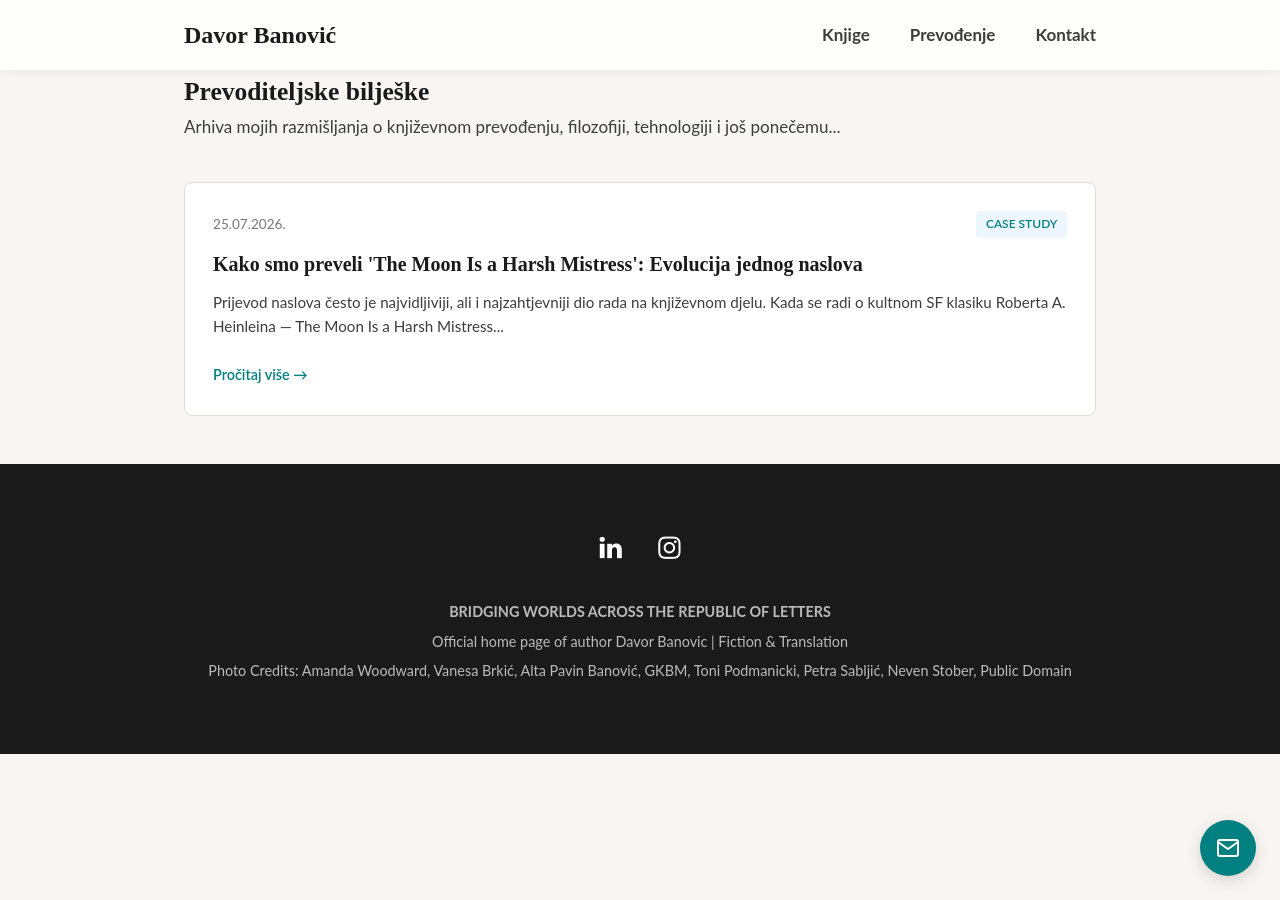
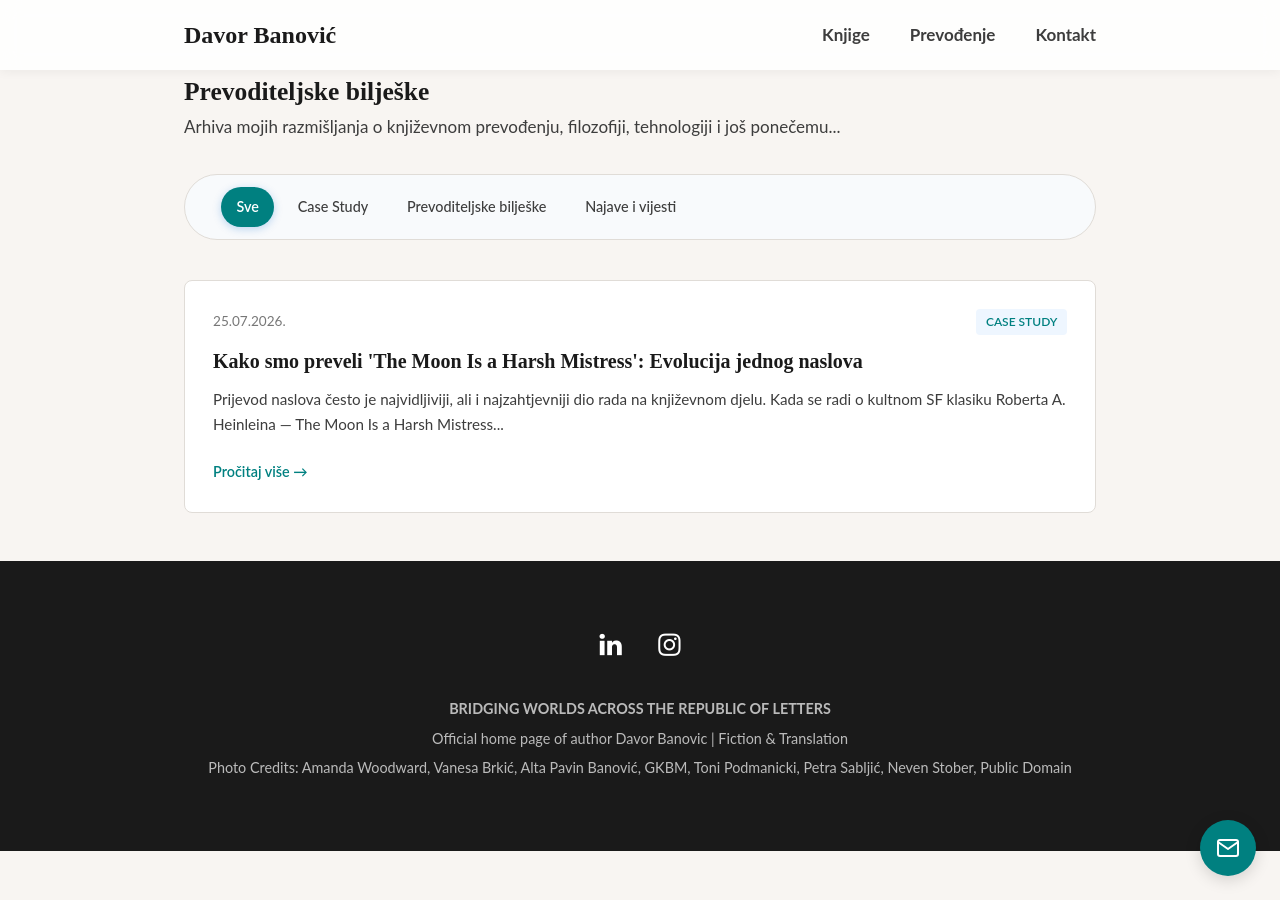
Before and after one commit to banovotz/banovotz.github.io, a Jekyll site: the page built from _pages/blog.html, in a window 1280 px wide. Built offline with Jekyll 4.4.1, drawn with Linux system fonts in a browser that asks for light colours.

Commit message:
Handling blog categories

```diff
--- /dev/null
+++ b/_includes/category_menu.html
@@ -0,0 +1,23 @@
+<nav class="category-nav" aria-label="Kategorije članaka">
+  <span class="category-nav-label"></span>
+  <ul class="category-list">
+    <!-- Gumb za sve članke -->
+    <li class="category-item">
+      <a href="{{ '/blog/' | relative_url }}"
+         class="category-link {% if page.url == '/blog/' %}is-active{% endif %}">
+        Sve
+      </a>
+    </li>
+
+    <!-- Dinamičke kategorije iz _data/categories.yml -->
+    {% for cat in site.data.categories %}
+      {% assign cat_url = '/' | append: cat.slug | append: '/' %}
+      <li class="category-item">
+        <a href="{{ cat_url | relative_url }}"
+           class="category-link {% if page.url == cat_url %}is-active{% endif %}">
+          {{ cat.name }}
+        </a>
+      </li>
+    {% endfor %}
+  </ul>
+</nav>
--- a/_pages/blog.html
+++ b/_pages/blog.html
@@ -9,7 +9,7 @@ permalink: /blog/
     <h1>Prevoditeljske bilješke</h1>
     <p class="section-lead">Arhiva mojih razmišljanja o književnom prevođenju, filozofiji, tehnologiji i još ponečemu...</p>
   </div>
-
+<div>{% include category_menu.html %}</div>
   <div class="notes-grid">
     {% for post in site.posts %}
     <article class="note-card">
--- /dev/null
+++ b/_pages/cat-biljeske.html
@@ -0,0 +1,5 @@
+---
+layout: category_page
+category_slug: prevoditeljske-biljeske
+permalink: /prevoditeljske-biljeske/
+---
--- /dev/null
+++ b/_pages/cat-case-study.html
@@ -0,0 +1,5 @@
+---
+layout: category_page
+category_slug: case-study
+permalink: /case-study/
+---
--- /dev/null
+++ b/_pages/cat-najave.html
@@ -0,0 +1,5 @@
+---
+layout: category_page
+category_slug: najave
+permalink: /najave/
+---
--- a/assets/css/style.css
+++ b/assets/css/style.css
@@ -1195,3 +1195,89 @@
     padding: 1.5rem;
   }
 }
+
+/* --- Category Navigation Menu --- */
+.category-nav {
+  display: flex;
+  align-items: center;
+  gap: 1rem;
+  margin: 2rem 0 2.5rem 0;
+  padding: 0.75rem 1.25rem;
+  background-color: var(--card-bg, #f8fafc);
+  border: 1px solid var(--border-color, #e2e8f0);
+  border-radius: 50px; /* Pilula oblik spremnika */
+  flex-wrap: wrap; /* Omogućuje uredan prelom na mobitelima */
+}
+
+.category-nav-label {
+  font-size: 0.875rem;
+  font-weight: 600;
+  text-transform: uppercase;
+  letter-spacing: 0.05em;
+  color: var(--text-muted, #64748b);
+  white-space: nowrap;
+}
+
+.category-list {
+  display: flex;
+  align-items: center;
+  gap: 0.5rem;
+  list-style: none;
+  margin: 0;
+  padding: 0;
+  flex-wrap: wrap;
+}
+
+.category-item {
+  margin: 0;
+  padding: 0;
+}
+
+/* Link / Gumb kategorije */
+.category-link {
+  display: inline-block;
+  padding: 0.4rem 0.9rem;
+  font-size: 0.9rem;
+  font-weight: 500;
+  color: var(--text-color, #334155);
+  background-color: transparent;
+  border-radius: 20px;
+  text-decoration: none;
+  transition: all 0.2s ease-in-out;
+  border: 1px solid transparent;
+}
+
+/* Hover stanje */
+.category-link:hover {
+  color: var(--accent-color, #0066cc);
+  background-color: rgba(0, 102, 204, 0.08);
+  transform: translateY(-1px);
+}
+
+/* Aktivna kategorija (stranica na kojoj se korisnik nalazi) */
+.category-link.is-active {
+  color: #ffffff;
+  background-color: var(--accent-color, #0066cc);
+  font-weight: 600;
+  box-shadow: 0 2px 8px rgba(0, 102, 204, 0.25);
+}
+
+/* Responzivnost za manje ekrane */
+@media (max-width: 640px) {
+  .category-nav {
+    border-radius: 12px; /* Pravokutni oblik s blagim radijusom na mobitelu */
+    padding: 1rem;
+    flex-direction: column;
+    align-items: flex-start;
+    gap: 0.75rem;
+  }
+
+  .category-list {
+    width: 100%;
+  }
+
+  .category-link {
+    padding: 0.35rem 0.75rem;
+    font-size: 0.85rem;
+  }
+}
```
Also changed, not shown: _data/categories.yml (added, +11 -0 lines), _layouts/category_page.html (added, +54 -0 lines), _posts/2026-07-25-kako-smo-preveli-naslov-romana-the-moon-is-a-harsh-mistress.md (+1 -1 lines).
